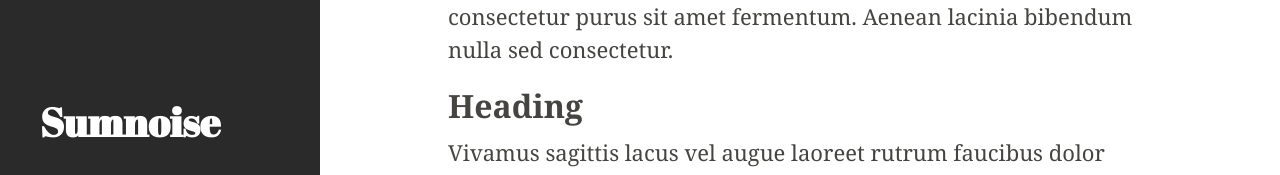
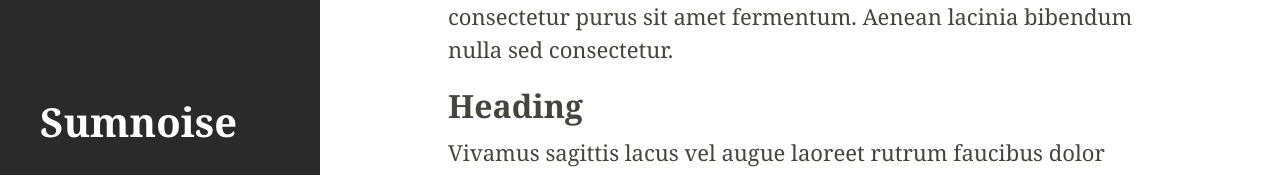
Before and after one commit to davidpmccormick/davidpmccormick.github.io, a Jekyll site: the page built from index.html, in a window 1280 px wide and 1400 px high, scrolled down 549 px. Shown: the part 1203-1378 px from the top of the window. Built offline with Jekyll 4.4.1, drawn with Linux system fonts in a browser that asks for light colours; Markdown is read by kramdown in place of the engine named in the settings; the list of posts is cut into pages by our own code.

Commit message:
Standardise font

```diff
--- a/public/css/hyde.css
+++ b/public/css/hyde.css
@@ -192,9 +192,9 @@ img {
   font-size: 20px;
   font-weight: 300;
 }
-@media (min-width: 990px) {
+@media (min-width: 600px) {
   .lead {
-    font-size: 24px;
+    font-size: 26px;
   }
 }
 
@@ -235,7 +235,6 @@ a:focus {
 /* Masthead content */
 .masthead h1 {
   margin-top: 0;
-  font-family: "Abril Fatface";
 }
 .masthead .lead {
   margin-bottom: 0;
@@ -258,7 +257,7 @@ a:focus {
 }
 
 /* Responsive masthead */
-@media (min-width: 768px) {
+@media (min-width: 600px) {
   .masthead-inner {
     padding: 40px;
   }
```
